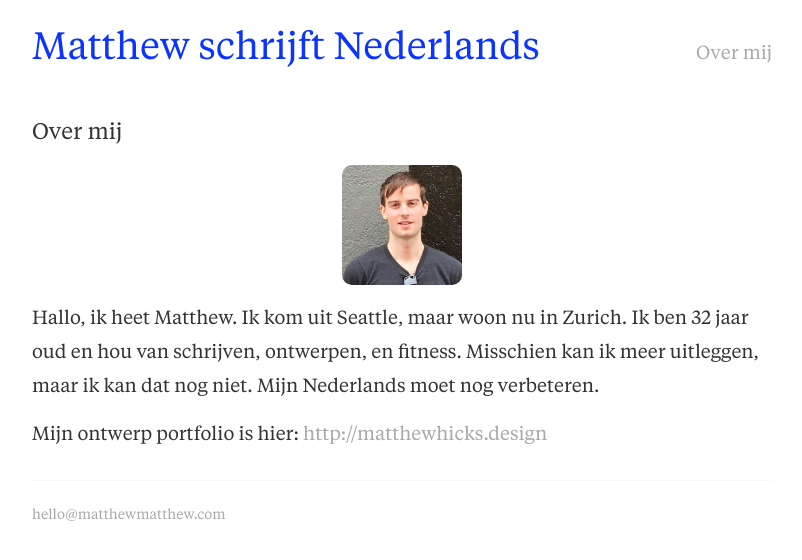
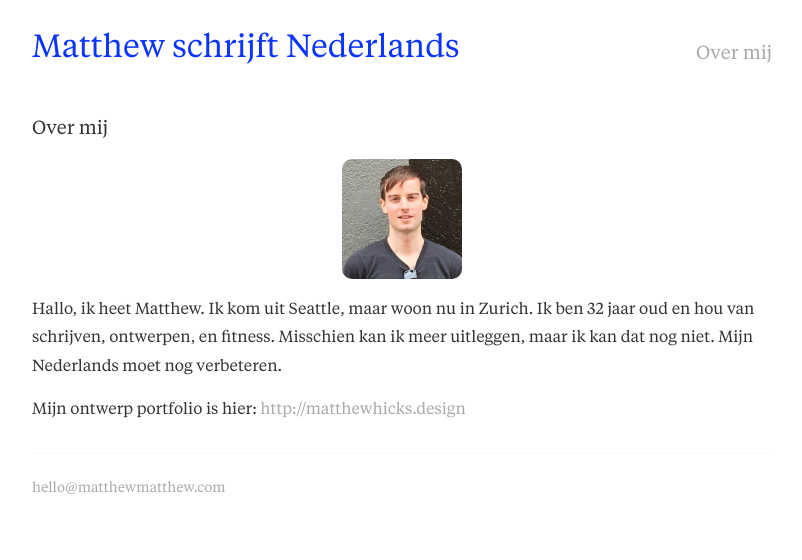
Before and after one commit to matthewyeah/matthewhicksnl, a Jekyll site: the page built from about.md, in a window 1280 px wide. Shown: the top 560 px of the page, without its empty margins (238-1040 px from the left). Built offline with Jekyll 4.4.1, drawn with Linux system fonts in a browser that asks for light colours.

Commit message:
post update, text size

```diff
--- a/_sass/_layout.scss
+++ b/_sass/_layout.scss
@@ -189,7 +189,7 @@
     list-style: none;
 
     > li {
-        margin-bottom: $spacing-unit;
+        margin-bottom: $spacing-unit + 10;
 
     }
 }
--- a/css/main.scss
+++ b/css/main.scss
@@ -17,7 +17,7 @@ $font-path-file-name: {{ baseurl }}/matthewhicksnl/assets/fonts/TiemposTextWeb-R
 // Our variables
 $base-font-family: $font-name, Georgia, "Helvetica Neue", Helvetica, Arial, sans-serif;
 $header-font-family: $font-name, Georgia, "Helvetica Neue", Helvetica, Arial, sans-serif;
-$base-font-size:   19px;
+$base-font-size:   16px;
 $base-font-weight: 400;
 $small-font-size:  $base-font-size * 0.875;
 $large-font-size: 19px;
```
Also changed, not shown: _posts/2016-07-03-welcome-to-jekyll.markdown (deleted, +0 -10 lines), _posts/2016-08-14-eerste-bezoek.markdown (added, +10 -0 lines), _posts/2016-08-04-eerste-post.markdown (renamed from _posts/2016-14-08-eerste-bezoek.markdown).
